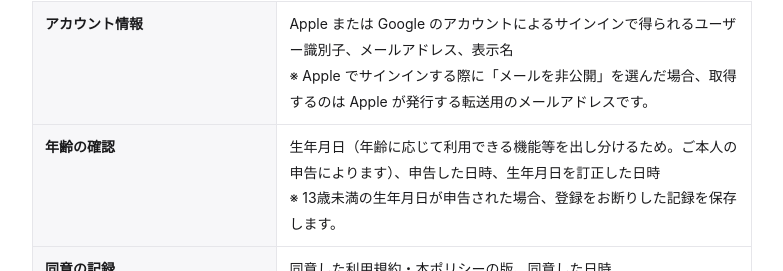
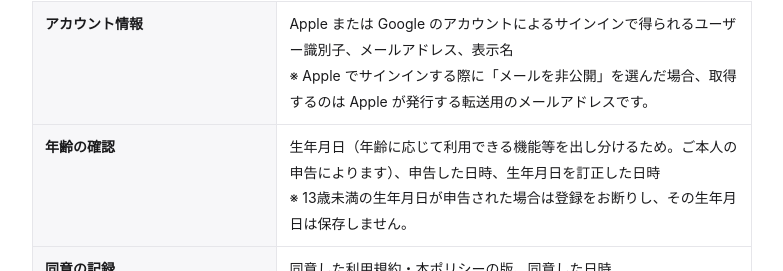
Before and after one commit to ueda-daiki-albato/towane-legal, a plain HTML site: page privacy.html in a window 1280 px wide. Shown: the part 681-952 px from the top of the page, without its empty margins (248-1031 px from the left). Drawn offline with Linux system fonts and the light colour scheme.

Commit message:
privacy: 13歳未満の申告は記録しない（実装に合わせる）
Co-Authored-By: Claude Opus 5.5 <noreply@anthropic.com>

```diff
--- a/privacy.html
+++ b/privacy.html
@@ -63,7 +63,7 @@ footer{margin-top:56px;padding-top:20px;border-top:1px solid var(--line);font-si
 <p>本アプリは、以下の情報を取得します。</p>
 <table>
 <tr><th>アカウント情報</th><td>Apple または Google のアカウントによるサインインで得られるユーザー識別子、メールアドレス、表示名<br>※ Apple でサインインする際に「メールを非公開」を選んだ場合、取得するのは Apple が発行する転送用のメールアドレスです。</td></tr>
-<tr><th>年齢の確認</th><td>生年月日（年齢に応じて利用できる機能等を出し分けるため。ご本人の申告によります）、申告した日時、生年月日を訂正した日時<br>※ 13歳未満の生年月日が申告された場合、登録をお断りした記録を保存します。</td></tr>
+<tr><th>年齢の確認</th><td>生年月日（年齢に応じて利用できる機能等を出し分けるため。ご本人の申告によります）、申告した日時、生年月日を訂正した日時<br>※ 13歳未満の生年月日が申告された場合は登録をお断りし、その生年月日は保存しません。</td></tr>
 <tr><th>同意の記録</th><td>同意した利用規約・本ポリシーの版、同意した日時</td></tr>
 <tr><th>プロフィール・設定</th><td>呼び名、キャラクターとの関係性・呼び方の設定、キャラクターへの指示、自己紹介の文、アプリの設定</td></tr>
 <tr><th>会話の内容</th><td>ユーザーがキャラクターに送信したメッセージ、AIが生成した応答、会話の要約（話の流れを保つために自動で作成するもの）、会話のモード</td></tr>
```
